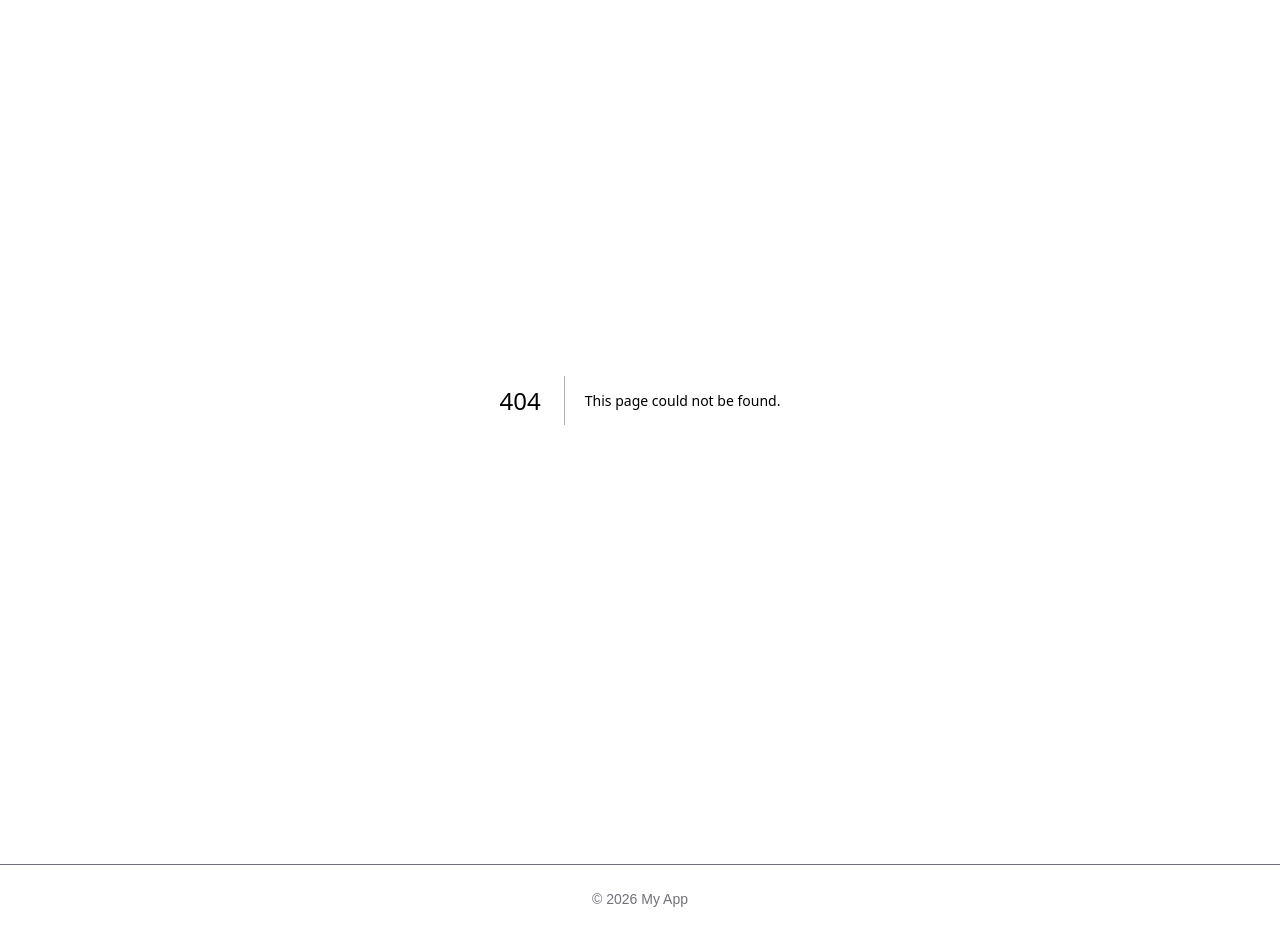
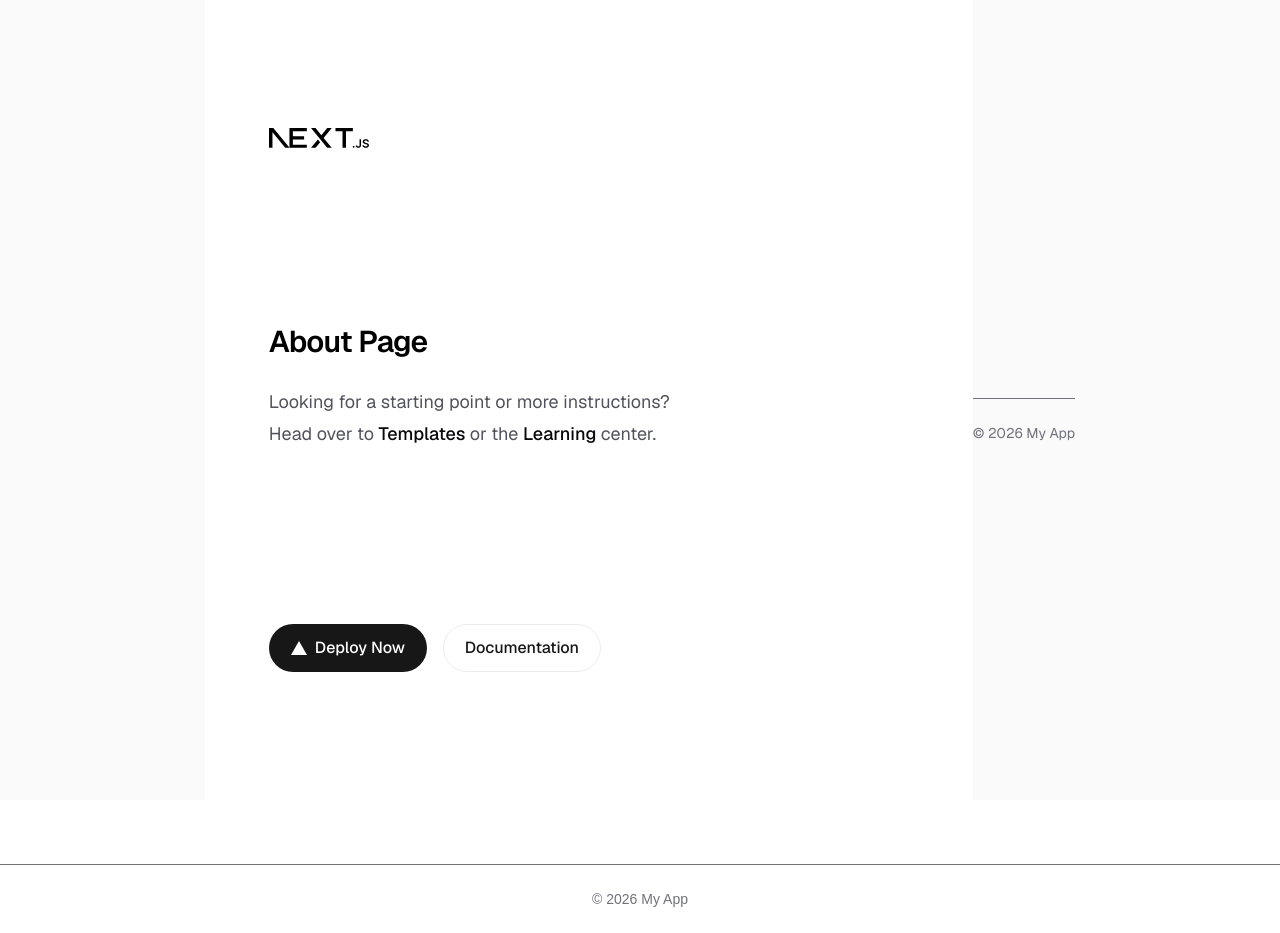
Before and after one commit to kouta1211/study_react, a Next.js app: page /about in a window 1280 px wide. Before the commit this address had no page. Built offline with nearby package versions, Linux system fonts and the light colour scheme.

Commit message:
✨aboutページの追加

```diff
--- /dev/null
+++ b/app/about/page.tsx
@@ -0,0 +1,58 @@
+import { Metadata } from "next";
+import Image from "next/image";
+import Footer from "@/components/Footer";
+import Text from "@/components/text";
+
+export const metadata: Metadata = {
+  title: "About",
+  description: "About Pageです",
+}
+
+export default function Home() {
+  return (
+    <div className="flex min-h-screen items-center justify-center bg-zinc-50 font-sans dark:bg-black">
+      <main className="flex min-h-screen w-full max-w-3xl flex-col items-center justify-between py-32 px-16 bg-white dark:bg-black sm:items-start">
+        <Image
+          className="dark:invert"
+          src="/next.svg"
+          alt="Next.js logo"
+          width={100}
+          height={20}
+          priority
+        />
+        <div className="flex flex-col items-center gap-6 text-center sm:items-start sm:text-left">
+          <h1 className="max-w-xs text-3xl font-semibold leading-10 tracking-tight text-black dark:text-zinc-50">
+            About Page
+          </h1>
+          <Text />
+        </div>
+        <div className="flex flex-col gap-4 text-base font-medium sm:flex-row">
+          <a
+            className="flex h-12 w-full items-center justify-center gap-2 rounded-full bg-foreground px-5 text-background transition-colors hover:bg-[#383838] dark:hover:bg-[#ccc] md:w-[158px]"
+            href="https://vercel.com/new?utm_source=create-next-app&utm_medium=appdir-template-tw&utm_campaign=create-next-app"
+            target="_blank"
+            rel="noopener noreferrer"
+          >
+            <Image
+              className="dark:invert"
+              src="/vercel.svg"
+              alt="Vercel logomark"
+              width={16}
+              height={16}
+            />
+            Deploy Now
+          </a>
+          <a
+            className="flex h-12 w-full items-center justify-center rounded-full border border-solid border-black/[.08] px-5 transition-colors hover:border-transparent hover:bg-black/[.04] dark:border-white/[.145] dark:hover:bg-[#1a1a1a] md:w-[158px]"
+            href="https://nextjs.org/docs?utm_source=create-next-app&utm_medium=appdir-template-tw&utm_campaign=create-next-app"
+            target="_blank"
+            rel="noopener noreferrer"
+          >
+            Documentation
+          </a>
+        </div>
+      </main>
+      <Footer />
+    </div>
+  );
+}
```
